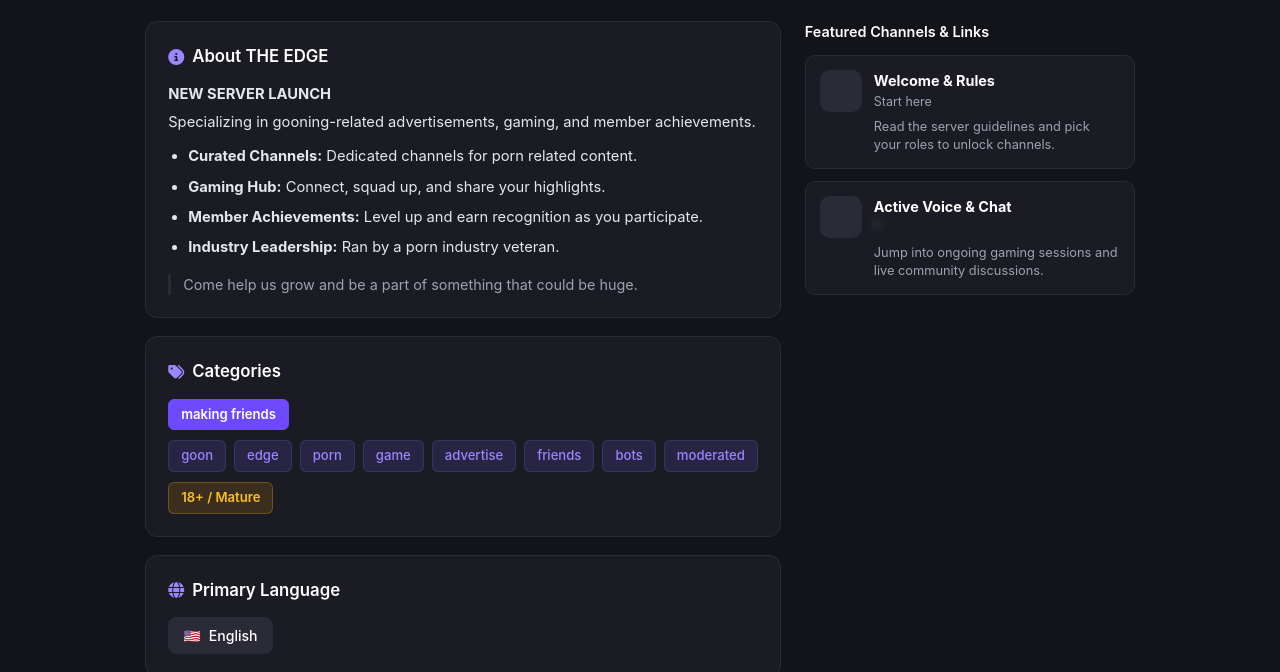
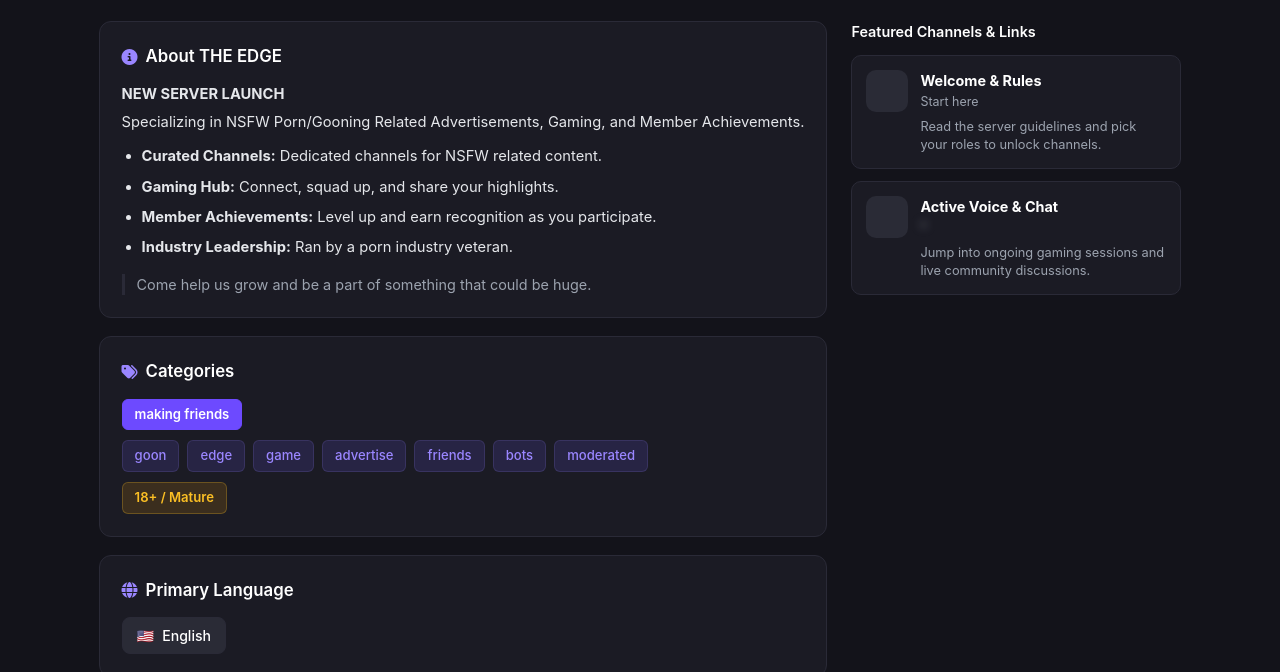
Before and after one commit to shin-belore/shin-belore.github.io, a plain HTML site: page index.html in a window 1280 px wide. Shown: the part 760-1432 px from the top of the page. Drawn offline with Linux system fonts and the light colour scheme; no server answers.

Commit message:
info card

```diff
--- a/index.html
+++ b/index.html
@@ -524,9 +524,9 @@
           <article class="card">
             <div class="card-title"><i class="fa-solid fa-circle-info card-icon"></i> About THE EDGE</div>
             <p><strong>NEW SERVER LAUNCH</strong></p>
-            <p style="margin-top: 6px;">Specializing in gooning-related advertisements, gaming, and member achievements.</p>
+            <p style="margin-top: 6px;">Specializing in NSFW Porn/Gooning Related Advertisements, Gaming, and Member Achievements.</p>
             <ul>
-              <li><strong>Curated Channels:</strong> Dedicated channels for porn related content.</li>
+              <li><strong>Curated Channels:</strong> Dedicated channels for NSFW related content.</li>
               <li><strong>Gaming Hub:</strong> Connect, squad up, and share your highlights.</li>
               <li><strong>Member Achievements:</strong> Level up and earn recognition as you participate.</li>
               <li><strong>Industry Leadership:</strong> Ran by a porn industry veteran.</li>
@@ -545,7 +545,6 @@
             <div class="tag-row">
               <span class="tag">goon</span>
               <span class="tag">edge</span>
-              <span class="tag">porn</span>
               <span class="tag">game</span>
               <span class="tag">advertise</span>
               <span class="tag">friends</span>
```
